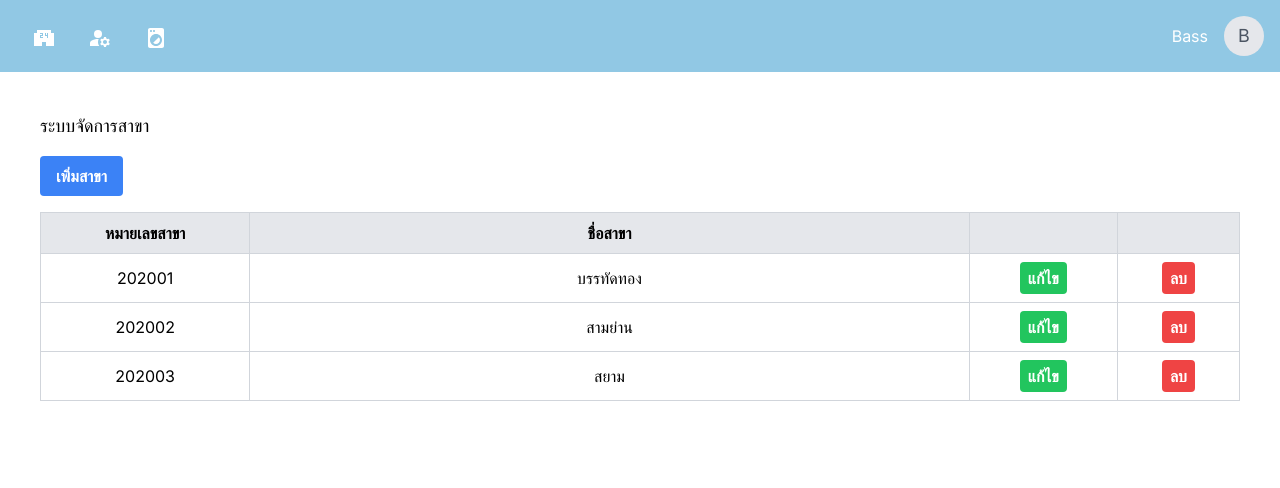
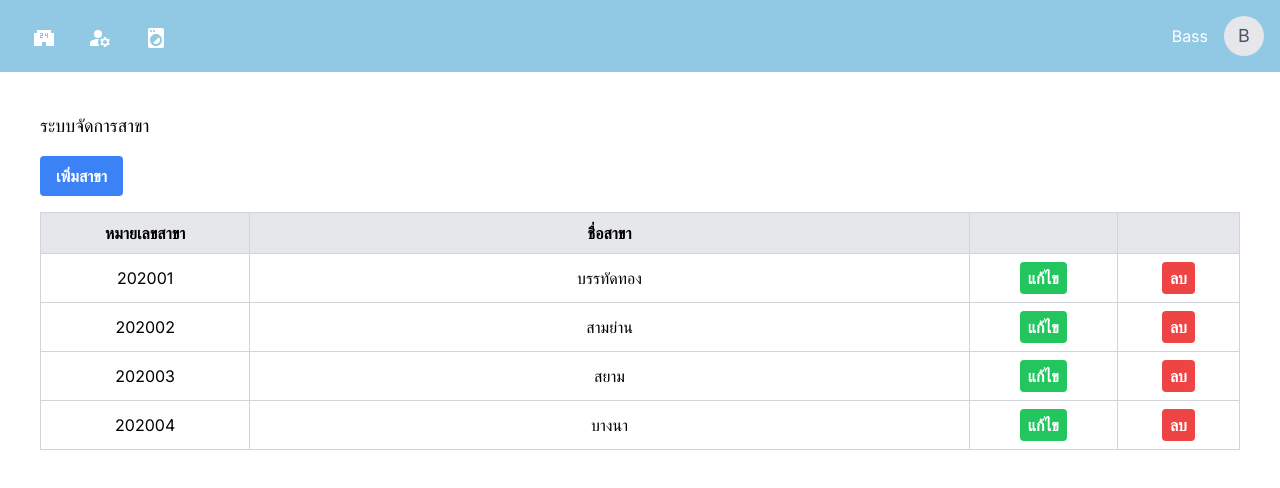
Before and after one commit to Ponrawoot/Washout-Web-UI, a Next.js app: page /branch in a window 1280 px wide. Shown: the top 488 px of the page. Built offline with nearby package versions, Linux system fonts and the light colour scheme.

Commit message:
create Branch component

```diff
--- a/src/app/branch/page.tsx
+++ b/src/app/branch/page.tsx
@@ -1,6 +1,36 @@
+import React from "react";
 import Navbar from "../navbar";
 
+// Function component to generate a single row
+function Branch({ BranchID, BranchName }) {
+  return (
+    <tr className="border border-gray-300">
+      <td className="border border-gray-300 px-4 py-2 text-center">{BranchID}</td>
+      <td className="border border-gray-300 px-4 py-2 text-center">{BranchName}</td>
+      <td className="border border-gray-300 px-4 py-2 text-center">
+        <button className="bg-green-500 hover:bg-green-700 text-white font-bold py-1 px-2 rounded">
+          แก้ไข
+        </button>
+      </td>
+      <td className="border border-gray-300 px-4 py-2 text-center">
+        <button className="bg-red-500 hover:bg-red-700 text-white font-bold py-1 px-2 rounded">
+          ลบ
+        </button>
+      </td>
+    </tr>
+  );
+}
+
 export default function BranchManagement() {
+
+  const branches = [
+    { BranchID: "202001", BranchName: "บรรทัดทอง" },
+    { BranchID: "202002", BranchName: "สามย่าน" },
+    { BranchID: "202003", BranchName: "สยาม" },
+    { BranchID: "202004", BranchName: "บางนา" },
+
+  ];
+
   return (
     <main className="bg-white">
       <Navbar username="Bass" />
@@ -19,48 +49,13 @@ export default function BranchManagement() {
             </tr>
           </thead>
           <tbody>
-            <tr className="border border-gray-300">
-              <td className="border border-gray-300 px-4 py-2 text-center">202001</td>
-              <td className="border border-gray-300 px-4 py-2 text-center">บรรทัดทอง</td>
-              <td className="border border-gray-300 px-4 py-2 text-center">
-                <button className="bg-green-500 hover:bg-green-700 text-white font-bold py-1 px-2 rounded">
-                  แก้ไข
-                </button>
-              </td>
-              <td className="border border-gray-300 px-4 py-2 text-center">
-                <button className="bg-red-500 hover:bg-red-700 text-white font-bold py-1 px-2 rounded">
-                  ลบ
-                </button>
-              </td>
-            </tr>
-            <tr className="border border-gray-300">
-              <td className="border border-gray-300 px-4 py-2 text-center">202002</td>
-              <td className="border border-gray-300 px-4 py-2 text-center">สามย่าน</td>
-              <td className="border border-gray-300 px-4 py-2 text-center">
-                <button className="bg-green-500 hover:bg-green-700 text-white font-bold py-1 px-2 rounded">
-                  แก้ไข
-                </button>
-              </td>
-              <td className="border border-gray-300 px-4 py-2 text-center">
-                <button className="bg-red-500 hover:bg-red-700 text-white font-bold py-1 px-2 rounded">
-                  ลบ
-                </button>
-              </td>
-            </tr>
-            <tr className="border border-gray-300">
-              <td className="border border-gray-300 px-4 py-2 text-center">202003</td>
-              <td className="border border-gray-300 px-4 py-2 text-center">สยาม</td>
-              <td className="border border-gray-300 px-4 py-2 text-center">
-                <button className="bg-green-500 hover:bg-green-700 text-white font-bold py-1 px-2 rounded">
-                  แก้ไข
-                </button>
-              </td>
-              <td className="border border-gray-300 px-4 py-2 text-center">
-                <button className="bg-red-500 hover:bg-red-700 text-white font-bold py-1 px-2 rounded">
-                  ลบ
-                </button>
-              </td>
-            </tr>
+            {branches.map((branch, index) => (
+              <Branch
+                key={index}
+                BranchID={branch.BranchID}
+                BranchName={branch.BranchName}
+              />
+            ))}
           </tbody>
         </table>
       </div>
```
